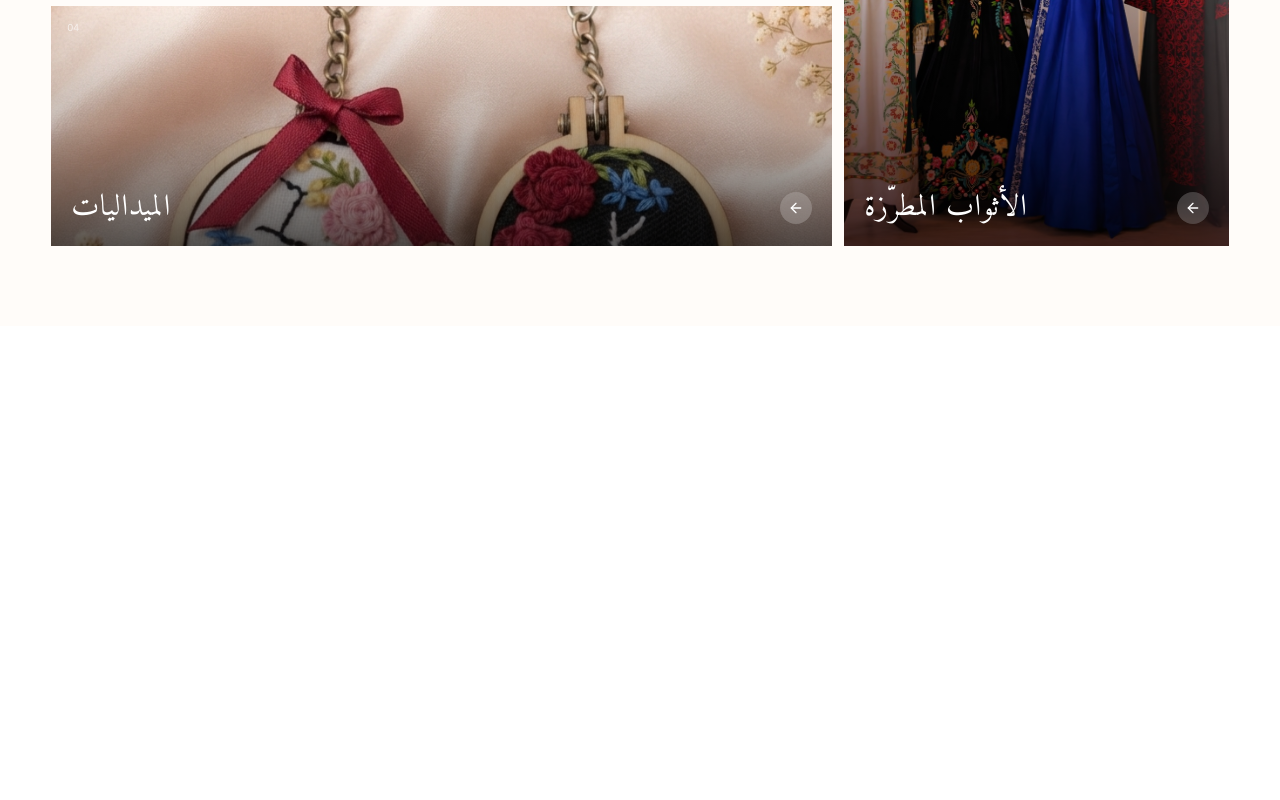
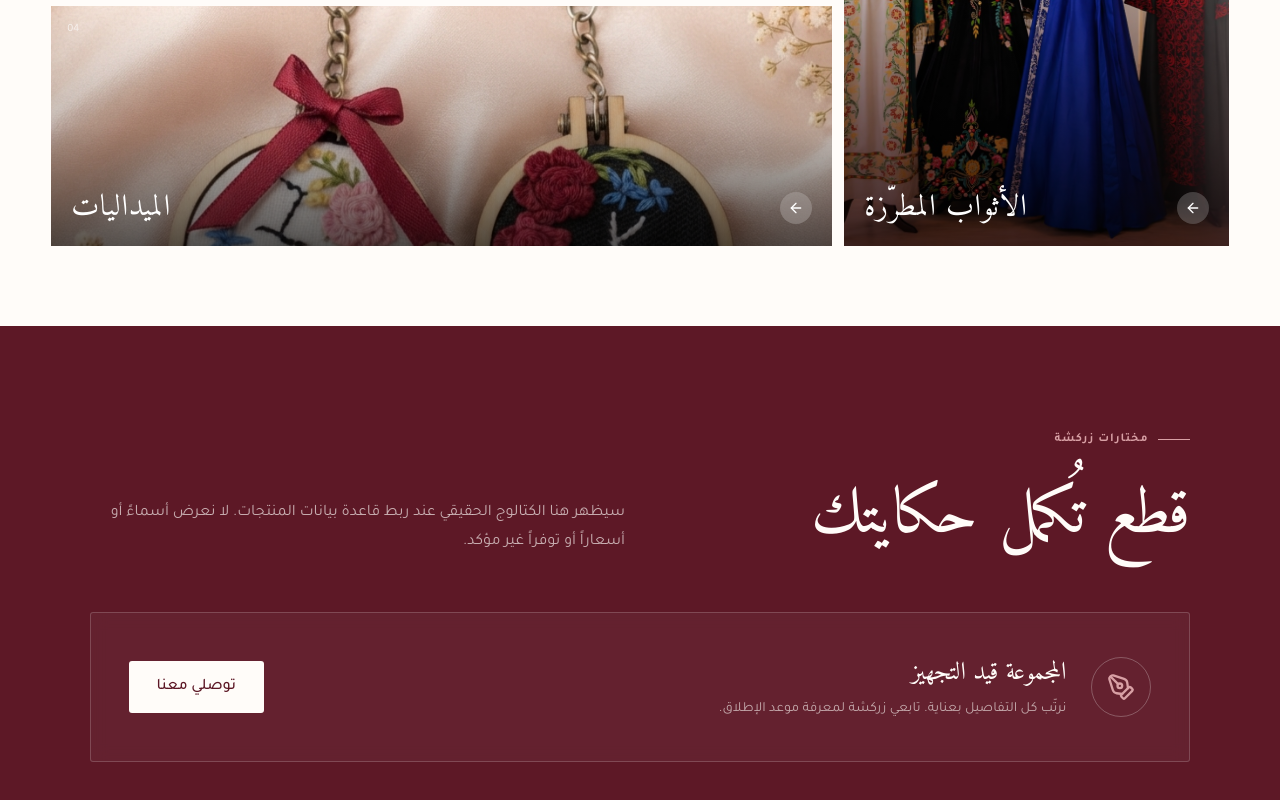
Before and after one commit to mriana9/zarkasha-v1, a Next.js app: page /ar in a window 1280 px wide. Shown: the part 1308-2108 px from the top of the page. Before the commit the page ends 1634 px from the top, so only its background shows below. Built offline with nearby package versions, Linux system fonts and the light colour scheme.

Commit message:
feat: add CatalogSection component and update dictionaries for catalog support

```diff
--- a/app/[locale]/page.tsx
+++ b/app/[locale]/page.tsx
@@ -5,6 +5,7 @@ import { HeroSection } from "@/components/home/hero/HeroSection";
 import { AnnouncementBar } from "@/components/layout/AnnouncementBar";
 import { MarqueeSection } from "@/components/home/hero/MarqueeSection";
 import { CategorySection } from "@/components/home/categories/CategorySection";
+import { CatalogSection } from "@/components/home/catalog/CatalogSection";
 
 interface PageProps {
   params: Promise<{ locale: "ar" | "en" }>;
@@ -26,6 +27,7 @@ async function HomeContent({ params }: PageProps) {
       <HeroSection dict={dict.Hero} />
       <MarqueeSection items={dict.Marquee} />
       <CategorySection dict={dict.Categories} locale={locale} />
+      <CatalogSection dict={dict.Catalog} locale={locale} />
     </>
   );
 }
--- /dev/null
+++ b/components/home/catalog/CatalogSection.tsx
@@ -0,0 +1,57 @@
+"use client";
+
+import Link from "next/link";
+import { PenTool } from "lucide-react";
+
+interface CatalogSectionProps {
+  dict: {
+    eyebrow: string;
+    title: string;
+    description: string;
+    statusTitle: string;
+    statusSubtitle: string;
+    contactButton: string;
+  };
+  locale: string;
+}
+
+export function CatalogSection({ dict, locale }: CatalogSectionProps) {
+  return (
+    <section className="py-[105px] px-[7vw] bg-burgundy text-ivory" id="catalog">
+      <div className="grid grid-cols-1 md:grid-cols-2 items-end gap-[30px]">
+        <div className="md:col-span-2 flex items-center gap-[10px] text-blush text-xs font-bold tracking-[0.08em]">
+          <span className="w-[32px] h-[1px] bg-blush" />
+          {dict.eyebrow}
+        </div>
+        <h2 className="m-0 font-amiri text-[clamp(43px,5vw,66px)] font-normal leading-tight">
+          {dict.title}
+        </h2>
+        <p className="m-0 text-ivory/65 leading-[1.8] max-w-[540px] font-tajawal text-sm sm:text-base">
+          {dict.description}
+        </p>
+      </div>
+
+      <div className="mt-[55px] min-h-[150px] py-8 px-[38px] grid grid-cols-1 md:grid-cols-[auto_1fr_auto] items-center gap-[25px] border border-white/18 bg-white/[0.045] backdrop-blur-sm rounded-[3px]">
+        <div className="w-[60px] h-[60px] grid place-items-center border border-white/25 rounded-full text-blush">
+          <PenTool className="w-7 h-7" />
+        </div>
+
+        <div>
+          <h3 className="m-0 mb-1.5 font-amiri text-[25px] font-normal">
+            {dict.statusTitle}
+          </h3>
+          <p className="m-0 text-ivory/62 text-sm font-tajawal">
+            {dict.statusSubtitle}
+          </p>
+        </div>
+
+        <Link
+          href={`/${locale}/contact`}
+          className="min-h-[52px] px-7 inline-flex justify-center items-center bg-ivory text-burgundy hover:bg-white rounded-[3px] font-tajawal font-medium transition-all duration-200 hover:-translate-y-0.5 text-center"
+        >
+          {dict.contactButton}
+        </Link>
+      </div>
+    </section>
+  );
+}
--- a/components/home/hero/HeroImages.tsx
+++ b/components/home/hero/HeroImages.tsx
@@ -6,7 +6,8 @@ import { motion } from "framer-motion";
 export function HeroImages() {
   return (
     <div className="relative min-h-[520px] lg:min-h-[660px]">
-      <div className="absolute inset-0 start-[10%] lg:start-[15%] overflow-hidden">
+      {/* start-0 للجوال لجعل الصورة full width و lg:start-[15%] للشاشات الكبيرة */}
+      <div className="absolute inset-0 start-0 lg:start-[15%] overflow-hidden">
         <div className="absolute inset-0 bg-gradient-to-r from-transparent via-transparent to-[#45101b]/15 z-10 pointer-events-none" />
 
         <motion.div
@@ -33,7 +34,7 @@ export function HeroImages() {
         initial={{ scale: 0, rotate: -180 }}
         animate={{ scale: 1, rotate: 0 }}
         transition={{ duration: 0.8, delay: 0.5, ease: "backOut" }}
-        className="absolute start-[7%] lg:start-[11%] top-[8%] lg:top-[12%] w-[48px] lg:w-[64px] h-[48px] lg:h-[64px] grid place-items-center rounded-full text-burgundy bg-ivory text-[23px] shadow-sm z-20"
+        className="absolute start-4 lg:start-[11%] top-[8%] lg:top-[12%] w-[48px] lg:w-[64px] h-[48px] lg:h-[64px] grid place-items-center rounded-full text-burgundy bg-ivory text-[23px] shadow-sm z-20"
         aria-hidden="true"
       >
         ✣
--- a/dictionaries/ar.json
+++ b/dictionaries/ar.json
@@ -46,5 +46,13 @@
       "gifts": "التوزيعات والهدايا",
       "customOrders": "حسب الطلب"
     }
+  },
+  "Catalog": {
+    "eyebrow": "مختارات زركشة",
+    "title": "قطع تُكمل حكايتك",
+    "description": "سيظهر هنا الكتالوج الحقيقي عند ربط قاعدة بيانات المنتجات. لا نعرض أسماءً أو أسعاراً أو توفراً غير مؤكد.",
+    "statusTitle": "المجموعة قيد التجهيز",
+    "statusSubtitle": "نرتّب كل التفاصيل بعناية. تابعي زركشة لمعرفة موعد الإطلاق.",
+    "contactButton": "توصلي معنا"
   }
 }
--- a/dictionaries/en.json
+++ b/dictionaries/en.json
@@ -51,5 +51,13 @@
       "gifts": "Favors & Gifts",
       "customOrders": "Custom Orders"
     }
+  },
+  "Catalog": {
+    "eyebrow": "Zarkasha Selection",
+    "title": "Pieces That Complete Your Story",
+    "description": "The real catalog will appear here once connected to the database. We do not display unconfirmed names, prices, or availability.",
+    "statusTitle": "Collection Under Preparation",
+    "statusSubtitle": "We are meticulously arranging every detail. Follow Zarkasha for the launch date.",
+    "contactButton": "Contact Us"
   }
 }
```
